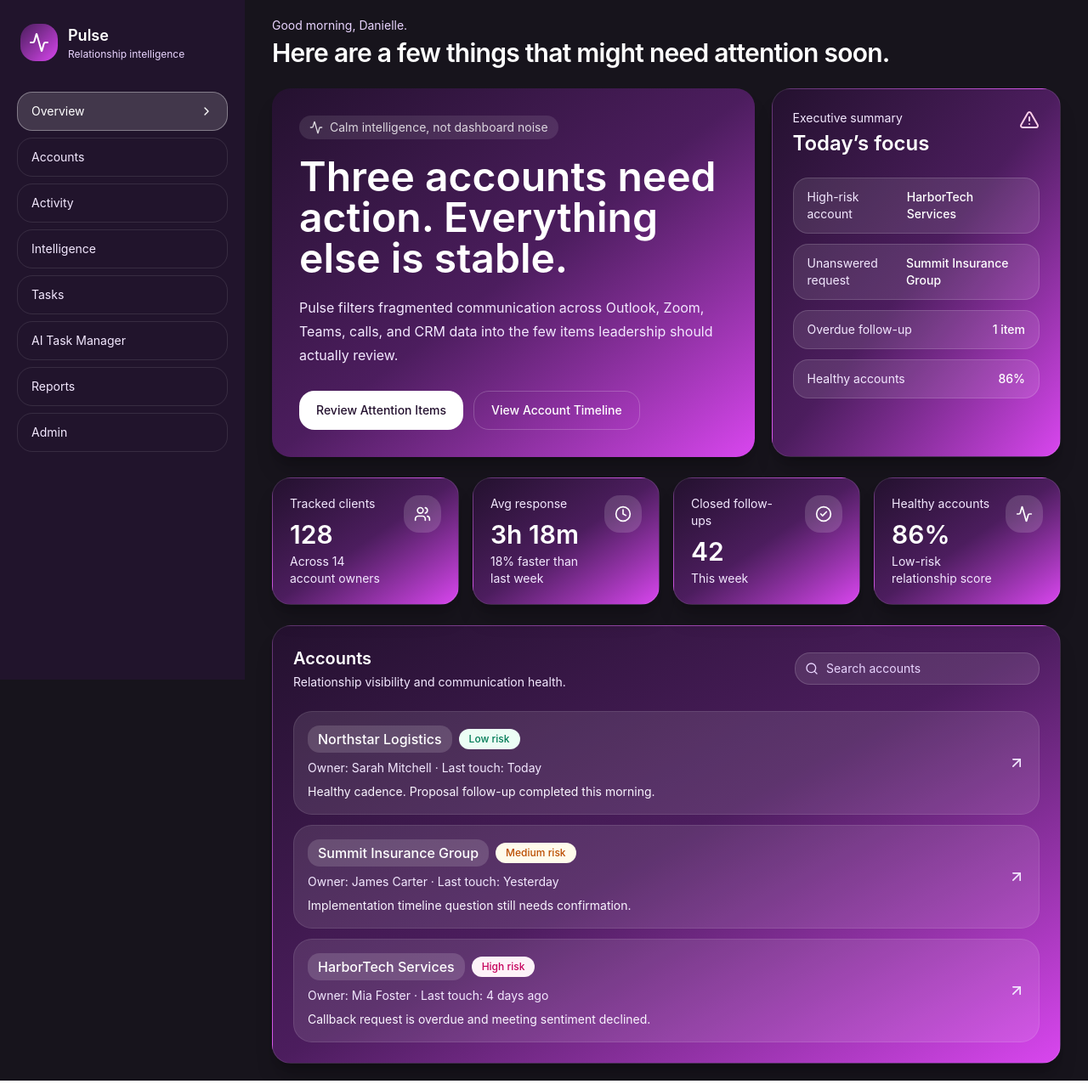
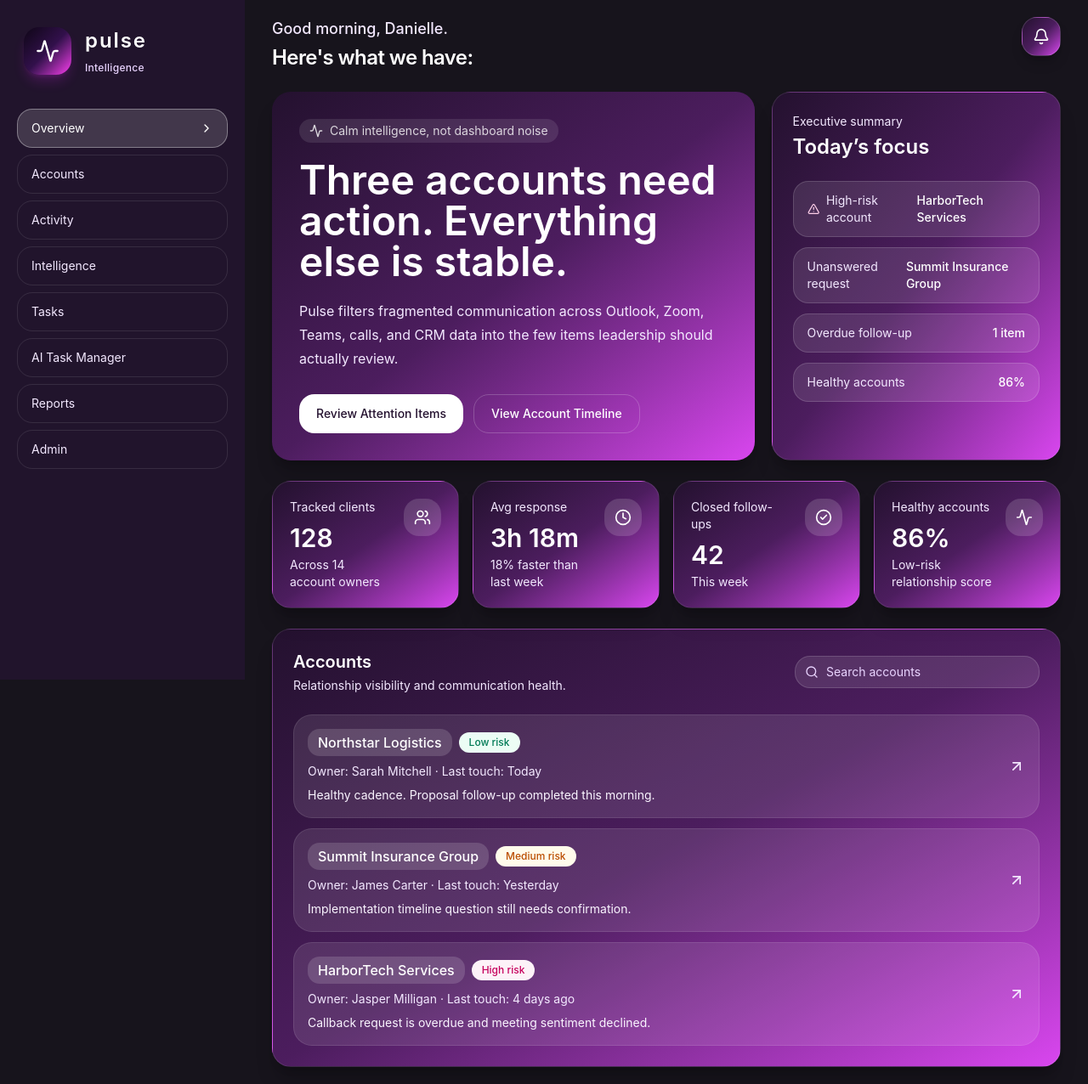
Before and after one commit to Wrfordnc/clientpulse, a Next.js app: page / in a window 1280 px wide. Shown: the whole page at 85% size. Built offline with nearby package versions, Linux system fonts and the light colour scheme.

Commit message:
Updated ClientPulse dashboard

```diff
--- a/src/app/page.tsx
+++ b/src/app/page.tsx
@@ -6,16 +6,19 @@ import {
   AlertTriangle,
   ArrowLeft,
   ArrowUpRight,
+  Bell,
   Bot,
   Calendar,
   CheckCircle2,
   ChevronRight,
   Clock,
+  Lightbulb,
   Mail,
   MessageSquare,
   Palette,
   Search,
   Settings,
+  TrendingUp,
   Users,
   Video,
 } from "lucide-react";
@@ -52,7 +55,7 @@ const clients = [
   },
   {
     name: "HarborTech Services",
-    owner: "Mia Foster",
+    owner: "Jasper Milligan",
     health: 58,
     risk: "High",
     response: "21h 05m",
@@ -97,8 +100,8 @@ const activityAccounts = [
   },
   {
     name: "HarborTech Services",
-    person: "Mia Foster",
-    aiSummary: "You should follow up with Mia Foster before end of day.",
+    person: "Jasper Milligan",
+    aiSummary: "You should follow up with Jasper Milligan before end of day.",
     upcoming: "Open callback request is approaching escalation.",
   },
 ];
@@ -120,6 +123,13 @@ const recentActivity = [
     type: "Meeting",
   },
 ];
+
+function getGreeting() {
+  const hour = new Date().getHours();
+  if (hour < 12) return "Good morning";
+  if (hour < 17) return "Good afternoon";
+  return "Good evening";
+}
 
 export default function PulseDashboard() {
   const [activeTab, setActiveTab] = useState("Overview");
@@ -157,14 +167,14 @@ export default function PulseDashboard() {
     <main className="min-h-screen bg-[#17141c] text-white" style={{ fontFamily: "Satoshi, Inter, sans-serif" }}>
       <div className="flex min-h-screen">
         <aside className="fixed left-0 top-0 hidden h-screen w-72 bg-[#21142c] px-5 py-6 text-purple-100 lg:block">
-          <button onClick={goHome} className="flex items-center gap-3 rounded-2xl p-1 text-left transition hover:bg-white/5">
-            <div className="flex h-11 w-11 items-center justify-center rounded-2xl bg-gradient-to-br from-[#4c1d5e] to-[#d946ef] text-white">
-              <Activity className="h-6 w-6" />
+          <button onClick={goHome} className="flex w-full items-center gap-4 rounded-3xl p-2 text-left transition hover:bg-white/5">
+            <div className="flex h-14 w-14 items-center justify-center rounded-2xl bg-gradient-to-br from-[#0f0617] via-[#32104b] to-[#ff3df2] text-white shadow-lg shadow-fuchsia-500/20">
+              <Activity className="h-7 w-7" />
             </div>
 
-            <div>
-              <h1 className="text-lg font-semibold text-white">Pulse</h1>
-              <p className="text-xs text-purple-200">Relationship intelligence</p>
+            <div className="leading-none">
+              <h1 className="text-2xl font-semibold tracking-[0.08em] text-white">pulse</h1>
+              <p className="mt-2 text-xs font-medium tracking-wide text-purple-200">Intelligence</p>
             </div>
           </button>
 
@@ -187,11 +197,21 @@ export default function PulseDashboard() {
         </aside>
 
         <section className="flex-1 px-5 py-5 lg:ml-72 lg:px-8">
-          <header className="mb-6">
-            <p className="text-sm text-purple-200">Good morning, Danielle.</p>
-            <h2 className="mt-1 text-3xl font-semibold tracking-tight text-white">
-              Here are a few things that might need attention soon.
-            </h2>
+          <header className="mb-6 flex items-start justify-between gap-4">
+            <div>
+              <p className="text-lg font-medium text-purple-100">
+                {getGreeting()}, Danielle.
+              </p>
+              <h2 className="mt-1 text-2xl font-semibold tracking-tight text-white">
+                Here&apos;s what we have:
+              </h2>
+            </div>
+
+            {activeTab === "Overview" && (
+              <button className="rounded-2xl border border-white/15 bg-gradient-to-br from-[#24112f] via-[#4c1d5e] to-[#d946ef] p-3 text-white shadow-lg shadow-black/20 transition hover:scale-[1.03] hover:bg-white/10">
+                <Bell className="h-5 w-5" />
+              </button>
+            )}
           </header>
 
           {activeTab === "Overview" && (
@@ -230,18 +250,16 @@ export default function PulseDashboard() {
                 </div>
 
                 <div className="rounded-3xl border border-white/10 bg-gradient-to-br from-[#24112f] via-[#4c1d5e] to-[#d946ef] p-6 text-white shadow-xl shadow-black/20">
-                  <div className="flex items-start justify-between">
-                    <div>
-                      <p className="text-sm text-purple-100">Executive summary</p>
-                      <h3 className="mt-1 text-2xl font-semibold">Today’s focus</h3>
-                    </div>
-                    <AlertTriangle className="h-6 w-6 text-pink-200" />
+                  <div>
+                    <p className="text-sm text-purple-100">Executive summary</p>
+                    <h3 className="mt-1 text-2xl font-semibold">Today’s focus</h3>
                   </div>
 
                   <div className="mt-6 space-y-3">
                     <SummaryButton
                       label="High-risk account"
                       value="HarborTech Services"
+                      showAlert
                       onClick={() => {
                         setSelectedClient(clients[2]);
                         goToTab("Accounts");
@@ -332,13 +350,16 @@ export default function PulseDashboard() {
   );
 }
 
-function SummaryButton({ label, value, onClick }: any) {
+function SummaryButton({ label, value, onClick, showAlert = false }: any) {
   return (
     <button
       onClick={onClick}
       className="flex w-full items-center justify-between rounded-2xl border border-white/15 bg-white/10 px-4 py-3 text-left transition hover:bg-white/20"
     >
-      <span className="text-sm text-purple-100">{label}</span>
+      <span className="flex items-center gap-2 text-sm text-purple-100">
+        {showAlert && <AlertTriangle className="h-4 w-4 text-pink-200" />}
+        {label}
+      </span>
       <span className="text-sm font-medium text-white">{value}</span>
     </button>
   );
@@ -569,13 +590,6 @@ function TractionDetail({ onBack }: any) {
             Pulse recommends prioritizing Northstar Logistics today because Austyn Diller has engaged with the last two emails and has an open renewal window.
           </p>
         </div>
-
-        <div className="mt-6 rounded-3xl border border-white/10 bg-white/10 p-5">
-          <h4 className="text-xl font-semibold">Recommended next action</h4>
-          <p className="mt-3 leading-7 text-purple-50">
-            Send a concise renewal conversation opener to Austyn Diller and schedule a follow-up within 48 hours if no response is received.
-          </p>
-        </div>
       </div>
     </div>
   );
@@ -712,11 +726,35 @@ function PreferencesPanel({ setAdminPage }: any) {
 
 function IntelligencePanel() {
   return (
-    <Panel title="Intelligence Center" subtitle="AI highlights relationships and communications requiring attention.">
-      <RiskItem title="HarborTech relationship score dropped" detail="Overdue callback and declining meeting sentiment detected." />
-      <RiskItem title="Summit has unanswered implementation questions" detail="No response detected in Teams communication." />
-      <RiskItem title="Northstar is trending positive" detail="Meeting sentiment improved and proposal follow-up was completed ahead of deadline." />
-    </Panel>
+    <div className="grid gap-6 xl:grid-cols-[1.2fr_.8fr]">
+      <Panel title="Intelligence Center" subtitle="A softer view of account movement, emerging needs, and communication signals.">
+        <SignalItem icon={TrendingUp} title="Northstar is gaining momentum" detail="Engagement improved after the last proposal follow-up." />
+        <SignalItem icon={Lightbulb} title="Summit needs clarity" detail="Implementation timeline language suggests the client is waiting for a concise confirmation." />
+        <SignalItem icon={MessageSquare} title="HarborTech needs a human touchpoint" detail="A direct response from the account owner would likely reduce relationship friction." />
+      </Panel>
+
+      <Panel title="Suggested focus" subtitle="Pulse recommends the next best areas to review.">
+        <SignalItem icon={Clock} title="Respond today" detail="Two open items are still within the ideal response window." />
+        <SignalItem icon={Users} title="Relationship coverage" detail="One account appears overly dependent on a single contact." />
+        <SignalItem icon={Calendar} title="Upcoming window" detail="Northstar renewal activity should begin this week." />
+      </Panel>
+    </div>
+  );
+}
+
+function SignalItem({ icon: Icon, title, detail }: any) {
+  return (
+    <div className="rounded-3xl border border-white/10 bg-white/10 p-4">
+      <div className="flex gap-3">
+        <div className="rounded-xl bg-white/15 p-2 text-white">
+          <Icon className="h-4 w-4" />
+        </div>
+        <div>
+          <p className="font-medium">{title}</p>
+          <p className="mt-1 text-sm text-purple-100">{detail}</p>
+        </div>
+      </div>
+    </div>
   );
 }
 
@@ -744,9 +782,15 @@ function TasksPanel() {
 
 function ReportsPanel() {
   return (
-    <Panel title="Reports" subtitle="Executive-ready trends, exceptions, and performance visibility.">
-      <p className="text-purple-50">Reporting examples will appear here.</p>
-    </Panel>
+    <div className="rounded-3xl border border-white/10 bg-gradient-to-br from-[#24112f] via-[#4c1d5e] to-[#d946ef] p-8 text-white shadow-xl shadow-black/20">
+      <p className="text-sm text-purple-100">Reports</p>
+      <h3 className="text-3xl font-semibold">Describe your report.</h3>
+
+      <textarea
+        placeholder="Example: Create a report showing unanswered client requests by account owner for the last 30 days..."
+        className="mt-8 min-h-44 w-full rounded-3xl border border-white/20 bg-white/90 p-5 text-[#24112f] outline-none placeholder:text-purple-400 focus:ring-4 focus:ring-white/20"
+      />
+    </div>
   );
 }
 
@@ -770,22 +814,6 @@ function RiskBadge({ risk }: any) {
   return <span className={`rounded-full px-3 py-1 text-xs font-medium ${styles[risk]}`}>{risk} risk</span>;
 }
 
-function RiskItem({ title, detail }: any) {
-  return (
-    <div className="rounded-3xl border border-white/10 bg-white/10 p-4">
-      <div className="flex gap-3">
-        <div className="rounded-xl bg-pink-50 p-2 text-pink-600">
-          <AlertTriangle className="h-4 w-4" />
-        </div>
-        <div>
-          <p className="font-medium">{title}</p>
-          <p className="mt-1 text-sm text-purple-100">{detail}</p>
-        </div>
-      </div>
-    </div>
-  );
-}
-
 function Integration({ name, status, icon: Icon }: any) {
   return (
     <div className="rounded-3xl border border-white/10 bg-white/10 p-4">
```
